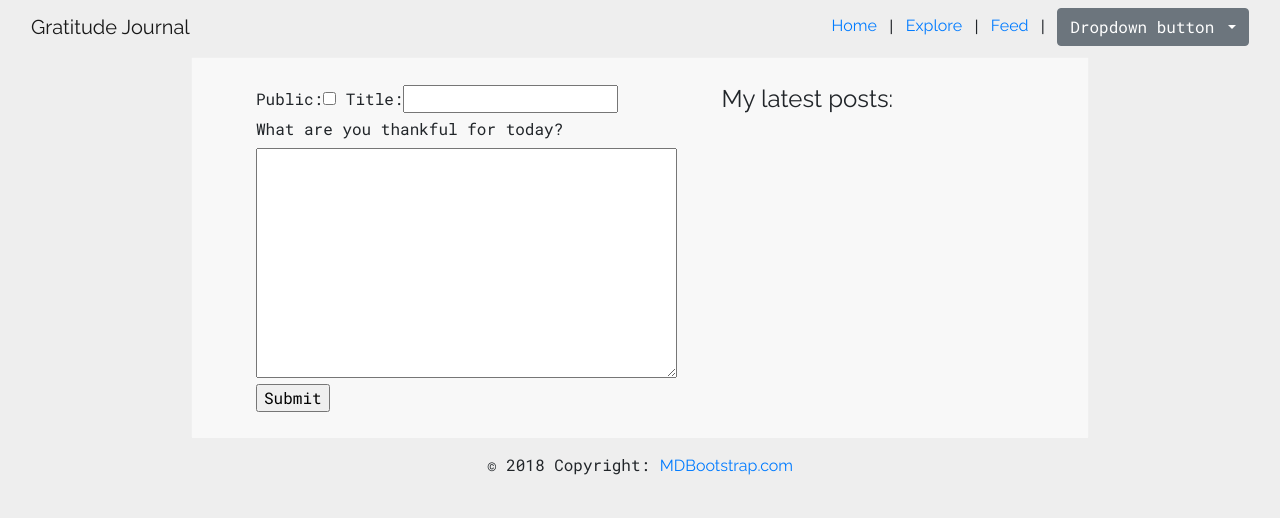
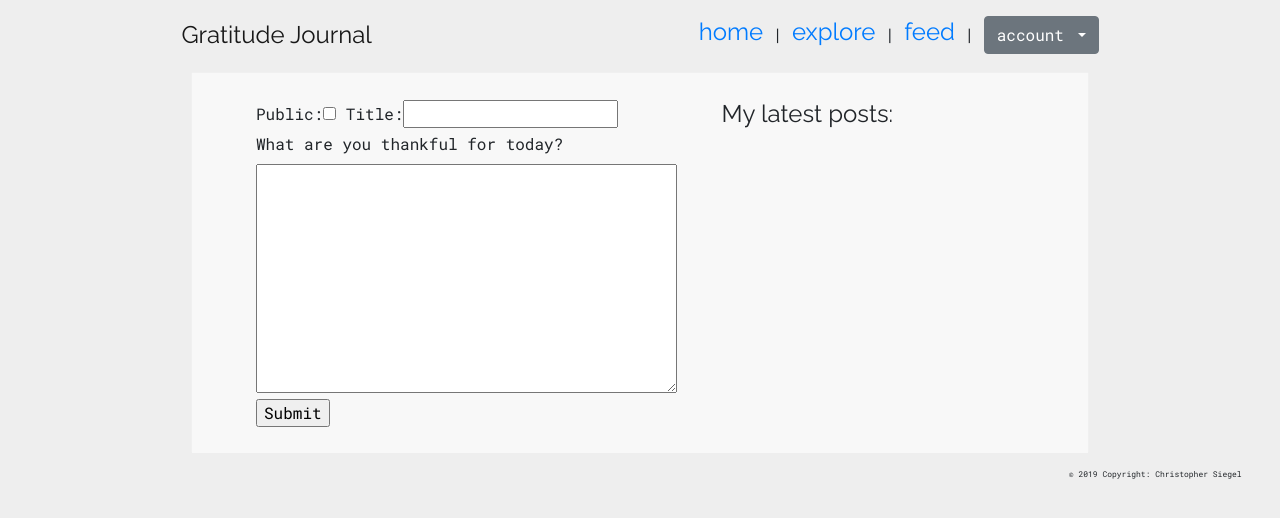
Before and after one commit to blarmon/Gratitude-Journal, a Django app: page / in a window 1280 px wide. Shown: the top 518 px of the page. Run offline with Django 3.2, Linux system fonts and the light colour scheme; the visitor is signed in with stand-in values (Sample User, id 1); data that the repository does not hold is empty; some libraries are stand-ins or nearby versions.

Commit message:
kept styling things.  starting to look kinda nice :)

```diff
--- a/journals/static/journals/style.css
+++ b/journals/static/journals/style.css
@@ -1,9 +1,13 @@
 .journal_title {
-    font-size:15px;
+    font-size: 1em;
 }
 
 .journal_date {
-    font-size: 9px;
+    font-size: .75em;
+}
+
+.radio_filters {
+    padding-left: 45%
 }
 
 .container {
@@ -27,6 +31,25 @@ h1,h2,h3,h4,h5,h6,a {
     font-family: Raleway;
 }
 
-a {
-    text: #800000
+.navbar {
+    padding: 1% 13% 1% 13%;
 }
+
+.navbar a {
+    font-size: 1.5em;
+    transition: all 1s ease;
+}
+.navbar a:hover {
+    font-size: 1.525em;
+    color: #800000;
+    text-decoration: none;
+}
+
+a:hover {
+    text-decoration: none;
+}
+
+.footer-copyright {
+    font-size: .5em;
+    padding-right: 3%;
+}
--- a/journals/templates/journals/base.html
+++ b/journals/templates/journals/base.html
@@ -26,7 +26,7 @@
 
 </head>
 <body>
-<nav class="navbar navbar-light">
+<nav class="navbar navbar-expand-sm navbar-light bg-faded">
     <div class="container-fluid">
     <div class="navbar-header">
       <a class="navbar-brand" href="{% url 'index' %}">Gratitude Journal</a>
@@ -34,18 +34,18 @@
     <ul class="nav navbar-nav">
         <li class="active">
         <span>
-            <a href="{% url 'index' %}"> Home</a>&nbsp;|
-            <a href="{% url 'explore' %}">Explore</a>&nbsp;|
+            <a class="ninth before after" href="{% url 'index' %}"> home</a>&nbsp;|
+            <a href="{% url 'explore' %}">explore</a>&nbsp;|
             {% if user.is_authenticated %}
-            <a href="{% url 'feed' %}">Feed</a>&nbsp;|
+            <a href="{% url 'feed' %}">feed</a>&nbsp;|
             {% endif %}
             <span class="dropdown">
           <button class="btn btn-secondary dropdown-toggle" type="button" id="dropdownMenuButton" data-toggle="dropdown" aria-haspopup="true" aria-expanded="false">
-            Dropdown button
+            account
           </button>
           <div class="dropdown-menu" aria-labelledby="dropdownMenuButton">
               {% if user.is_authenticated %}
-                Hello, {{ user.username }}
+                &nbsp;Hello, {{ user.username }}
                   <a class="dropdown-item" id="user_profile" href="{% url 'profile' user.userextension.slug %}">Profile</a>
                   <a class="dropdown-item" href="{% url 'logout' %}">Log out</a>
                   {% else %}
@@ -65,11 +65,10 @@
         {% endblock %}
     </div>
 <!-- Footer -->
-<footer class="page-footer font-small blue">
+<footer class="page-footer font-small">
 
   <!-- Copyright -->
-  <div class="footer-copyright text-center py-3">© 2018 Copyright:
-    <a href="https://mdbootstrap.com/education/bootstrap/"> MDBootstrap.com</a>
+  <div class="footer-copyright text-right py-3">© 2019 Copyright: Christopher Siegel
   </div>
   <!-- Copyright -->
 
--- a/journals/templates/journals/journal_detail.html
+++ b/journals/templates/journals/journal_detail.html
@@ -9,9 +9,10 @@
     <div class="journal_body">{{ journal.body }}</div>
 </div>
 
-<h3>Tags:</h3>
+<br>
+<h5>Journal tags:</h5>-
 {% for tag in journal.tags.all %}
-<div class="journal_tag">{{ tag }}</div>
+<span class="journal_tag">{{ tag }}</span>&nbsp;-
 {% endfor %}
 
 {% endblock %}
--- a/journals/views.py
+++ b/journals/views.py
@@ -22,7 +22,7 @@ def index(request):
                 instance.save()
                 form.save_m2m()
                 return redirect('index')
-        latest_three_journals = Journal.objects.filter(user=request.user).order_by('-date')[:3]
+        latest_three_journals = Journal.objects.filter(user=request.user).order_by('-date')[:5]
         form = JournalForm
         context = {'title': 'Home', 'form': form, 'user_id': request.user.id, 'latest_three_journals': latest_three_journals}
         return render(request, 'journals/index.html', context)
```
Also changed, not shown: journals/templates/journals/profile.html (+6 -3 lines).
